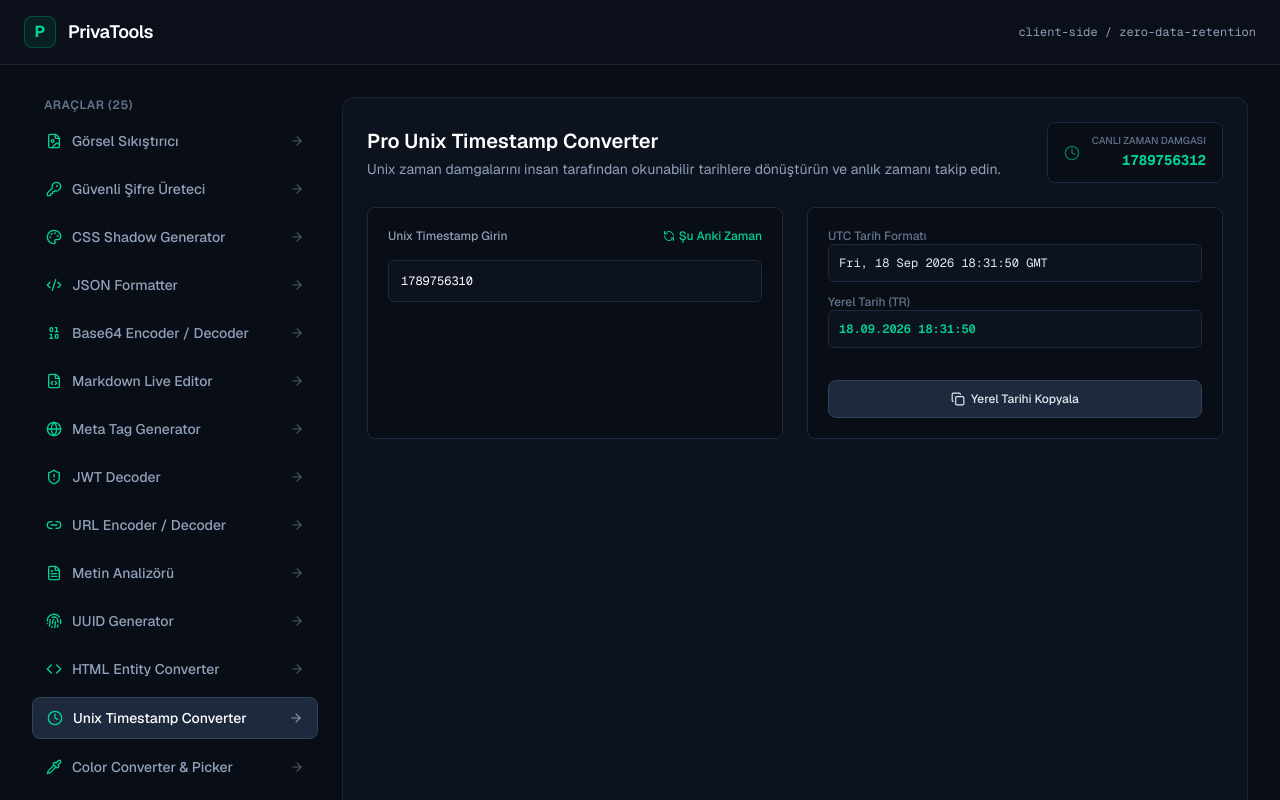
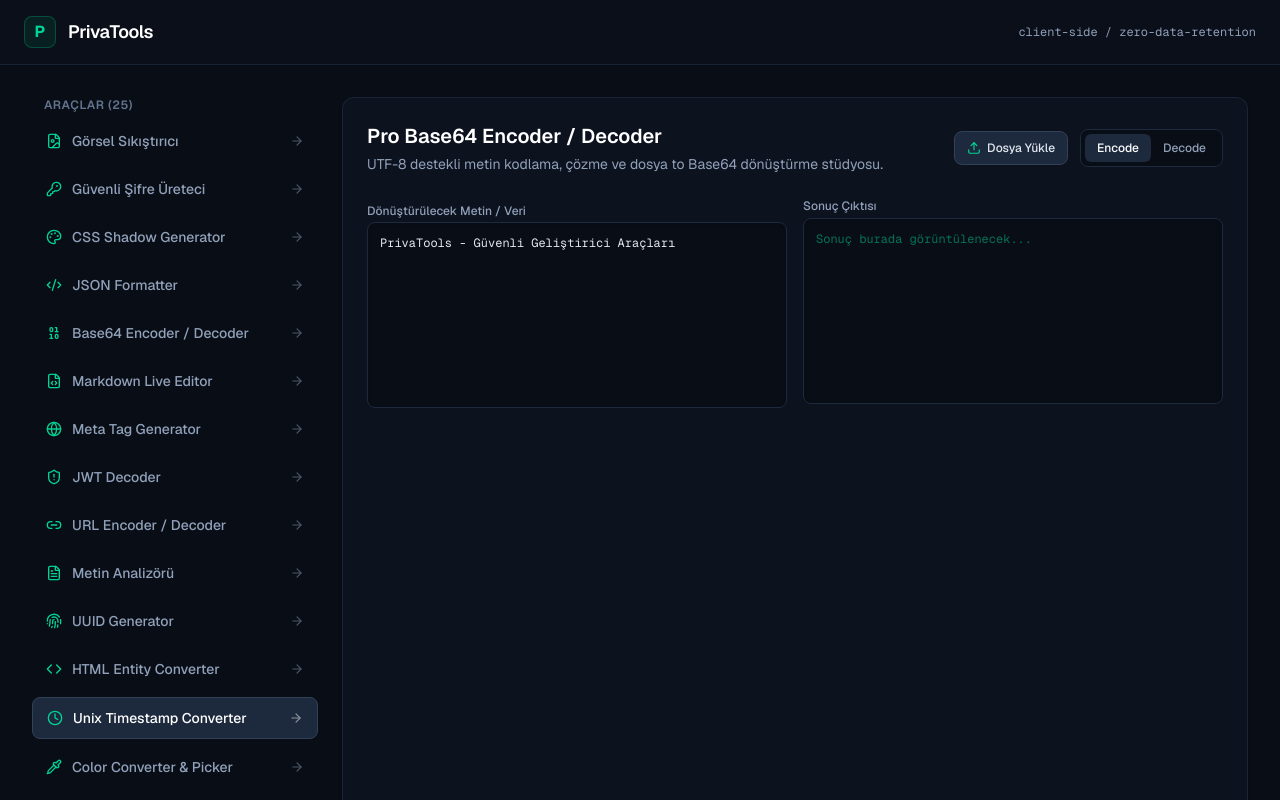
Before and after one commit to MuhammedEdev/privatools, a Next.js app: page / in a window 1280 px wide. Both pictures are taken after a click on the button "Unix Timestamp Converter". Shown: the top 800 px of the page. Built offline with nearby package versions, Linux system fonts and the light colour scheme.

Commit message:
feat: upgrade UrlEncoderDecoder component with encode/decode mode switches and clean layout

```diff
--- a/src/components/tools/UnixTimestampConverter.tsx
+++ b/src/components/tools/UnixTimestampConverter.tsx
@@ -1,43 +1,65 @@
 "use client";
 
-import { useState, useEffect } from "react";
-import { Clock, Copy, Check, RefreshCcw } from "lucide-react";
+import { useState, ChangeEvent } from "react";
+import { Copy, Check, Upload, Download, FileText, AlertCircle } from "lucide-react";
 
-export default function UnixTimestampConverter() {
-  const [currentTimestamp, setCurrentTimestamp] = useState<number>(Math.floor(Date.now() / 1000));
-  const [inputTimestamp, setInputTimestamp] = useState<string>(Math.floor(Date.now() / 1000).toString());
+export default function Base64Converter() {
+  const [input, setInput] = useState<string>("PrivaTools - Güvenli Geliştirici Araçları");
+  const [output, setOutput] = useState<string>("");
+  const [mode, setMode] = useState<"encode" | "decode">("encode");
+  const [error, setError] = useState<string | null>(null);
   const [copied, setCopied] = useState<boolean>(false);
 
-  // Canlı saat sayacı
-  useEffect(() => {
-    const timer = setInterval(() => {
-      setCurrentTimestamp(Math.floor(Date.now() / 1000));
-    }, 1000);
-    return () => clearInterval(timer);
-  }, []);
+  // Türkçe karakter destekli güvenli UTF-8 Base64 Encode / Decode
+  const handleProcess = (text: string, currentMode: "encode" | "decode") => {
+    setInput(text);
+    setError(null);
+    if (!text.trim()) {
+      setOutput("");
+      return;
+    }
 
-  const parseDate = (tsStr: string) => {
-    const num = parseInt(tsStr);
-    if (isNaN(num)) return { utc: "Geçersiz Timestamp", local: "Geçersiz Timestamp" };
-    // Milisaniye mi saniye mi kontrolü (10 haneden büyükse milisaniyedir)
-    const date = new Date(num > 1e11 ? num : num * 1000);
-    if (isNaN(date.getTime())) return { utc: "Geçersiz Tarih", local: "Geçersiz Tarih" };
-
-    return {
-      utc: date.toUTCString(),
-      local: date.toLocaleString("tr-TR"),
-    };
+    try {
+      if (currentMode === "encode") {
+        const utf8Encoder = new TextEncoder();
+        const utf8Bytes = utf8Encoder.encode(text);
+        let binaryString = "";
+        for (let i = 0; i < utf8Bytes.length; i++) {
+          binaryString += String.fromCharCode(utf8Bytes[i]);
+        }
+        setOutput(btoa(binaryString));
+      } else {
+        const binaryString = atob(text);
+        const bytes = new Uint8Array(binaryString.length);
+        for (let i = 0; i < binaryString.length; i++) {
+          bytes[i] = binaryString.charCodeAt(i);
+        }
+        const utf8Decoder = new TextDecoder();
+        setOutput(utf8Decoder.decode(bytes));
+      }
+    } catch (err) {
+      setError("Geçersiz format! (Malformed Base64 veya desteklenmeyen karakter)");
+      setOutput("");
+    }
   };
 
-  const result = parseDate(inputTimestamp);
-
-  const setToNow = () => {
-    const now = Math.floor(Date.now() / 1000).toString();
-    setInputTimestamp(now);
+  // Dosyayı Base64'e çevirme
+  const handleFileUpload = (e: ChangeEvent<HTMLInputElement>) => {
+    const file = e.target.files?.[0];
+    if (!file) return;
+    const reader = new FileReader();
+    reader.onload = () => {
+      const result = reader.result as string;
+      setInput(result);
+      setOutput(result);
+      setMode("encode");
+    };
+    reader.readAsDataURL(file);
   };
 
-  const copyToClipboard = (text: string) => {
-    navigator.clipboard.writeText(text);
+  const copyToClipboard = () => {
+    if (!output) return;
+    navigator.clipboard.writeText(output);
     setCopied(true);
     setTimeout(() => setCopied(false), 2000);
   };
@@ -46,64 +68,77 @@ export default function UnixTimestampConverter() {
     <div className="space-y-6">
       <div className="flex flex-col sm:flex-row sm:items-center justify-between gap-4">
         <div>
-          <h1 className="text-xl font-semibold text-white">Pro Unix Timestamp Converter</h1>
+          <h1 className="text-xl font-semibold text-white">Pro Base64 Encoder / Decoder</h1>
           <p className="text-sm text-slate-400 mt-1">
-            Unix zaman damgalarını insan tarafından okunabilir tarihlere dönüştürün ve anlık zamanı takip edin.
+            UTF-8 destekli metin kodlama, çözme ve dosya to Base64 dönüştürme stüdyosu.
           </p>
         </div>
-        <div className="bg-[#090D16] border border-slate-800 rounded-lg px-4 py-2.5 flex items-center gap-3">
-          <Clock className="w-4 h-4 text-emerald-400 animate-pulse" />
-          <div className="text-right">
-            <span className="text-[10px] text-slate-500 block uppercase font-medium">Canlı Zaman Damgası</span>
-            <span className="font-mono text-sm text-emerald-400 font-bold">{currentTimestamp}</span>
+
+        <div className="flex items-center gap-3">
+          <label className="bg-slate-800 hover:bg-slate-700 text-slate-200 text-xs font-medium py-2 px-3 rounded-lg transition cursor-pointer flex items-center gap-1.5 border border-slate-700">
+            <Upload className="w-3.5 h-3.5 text-emerald-400" />
+            <span>Dosya Yükle</span>
+            <input type="file" onChange={handleFileUpload} className="hidden" />
+          </label>
+
+          <div className="flex bg-[#090D16] border border-slate-800 rounded-lg p-1 text-xs">
+            <button
+              onClick={() => { setMode("encode"); handleProcess(input, "encode"); }}
+              className={`px-3 py-1.5 rounded-md font-medium transition ${mode === "encode" ? "bg-slate-800 text-white" : "text-slate-400 hover:text-white"}`}
+            >
+              Encode
+            </button>
+            <button
+              onClick={() => { setMode("decode"); handleProcess(input, "decode"); }}
+              className={`px-3 py-1.5 rounded-md font-medium transition ${mode === "decode" ? "bg-slate-800 text-white" : "text-slate-400 hover:text-white"}`}
+            >
+              Decode
+            </button>
           </div>
         </div>
       </div>
 
-      <div className="grid grid-cols-1 lg:grid-cols-2 gap-6">
-        <div className="bg-[#090D16] border border-slate-800 rounded-lg p-5 space-y-4 text-xs">
-          <div className="flex justify-between items-center">
-            <label className="text-slate-400 font-medium">Unix Timestamp Girin</label>
-            <button
-              onClick={setToNow}
-              className="text-emerald-400 hover:underline flex items-center gap-1 font-medium"
-            >
-              <RefreshCcw className="w-3 h-3" /> Şu Anki Zaman
-            </button>
-          </div>
-          <input
-            type="text"
-            value={inputTimestamp}
-            onChange={(e) => setInputTimestamp(e.target.value)}
-            placeholder="Örn: 1774000000"
-            className="w-full bg-[#0D121F] border border-slate-800 rounded-md p-3 text-white font-mono focus:outline-none focus:border-slate-700 shadow-inner"
+      {error && (
+        <div className="bg-rose-500/10 border border-rose-500/30 rounded-lg p-3 text-rose-400 text-xs flex items-center gap-2">
+          <AlertCircle className="w-4 h-4 shrink-0" />
+          <span>{error}</span>
+        </div>
+      )}
+
+      <div className="grid grid-cols-1 md:grid-cols-2 gap-4">
+        <div className="space-y-2">
+          <label className="text-xs font-medium text-slate-400">
+            {mode === "encode" ? "Dönüştürülecek Metin / Veri" : "Base64 Metni"}
+          </label>
+          <textarea
+            rows={10}
+            value={input}
+            onChange={(e) => handleProcess(e.target.value, mode)}
+            placeholder="Veriyi buraya girin..."
+            className="w-full bg-[#090D16] border border-slate-800 rounded-lg p-3 text-xs font-mono text-slate-200 focus:outline-none focus:border-slate-700 resize-none shadow-inner"
           />
         </div>
 
-        <div className="bg-[#090D16] border border-slate-800 rounded-lg p-5 space-y-4 text-xs flex flex-col justify-between">
-          <div className="space-y-3">
-            <div className="space-y-1">
-              <span className="text-slate-500 font-medium">UTC Tarih Formatı</span>
-              <div className="bg-[#0D121F] border border-slate-800 rounded-md p-2.5 font-mono text-slate-200 select-all">
-                {result.utc}
-              </div>
-            </div>
-
-            <div className="space-y-1">
-              <span className="text-slate-500 font-medium">Yerel Tarih (TR)</span>
-              <div className="bg-[#0D121F] border border-slate-800 rounded-md p-2.5 font-mono text-emerald-400 font-semibold select-all">
-                {result.local}
-              </div>
-            </div>
+        <div className="space-y-2">
+          <div className="flex justify-between items-center mb-1">
+            <label className="text-xs font-medium text-slate-400">Sonuç Çıktısı</label>
+            {output && (
+              <button
+                onClick={copyToClipboard}
+                className="text-xs text-emerald-400 hover:underline flex items-center gap-1 font-medium"
+              >
+                {copied ? <Check className="w-3 h-3" /> : <Copy className="w-3 h-3" />}
+                {copied ? "Kopyalandı" : "Kopyala"}
+              </button>
+            )}
           </div>
-
-          <button
-            onClick={() => copyToClipboard(result.local)}
-            className="w-full bg-slate-800 hover:bg-slate-700 text-slate-200 font-medium py-2.5 rounded-lg transition border border-slate-700 flex items-center justify-center gap-1.5 mt-4"
-          >
-            {copied ? <Check className="w-3.5 h-3.5 text-emerald-400" /> : <Copy className="w-3.5 h-3.5" />}
-            {copied ? "Tarih Kopyalandı" : "Yerel Tarihi Kopyala"}
-          </button>
+          <textarea
+            rows={10}
+            readOnly
+            value={output}
+            placeholder="Sonuç burada görüntülenecek..."
+            className="w-full bg-[#090D16] border border-slate-800 rounded-lg p-3 text-xs font-mono text-emerald-400 focus:outline-none resize-none shadow-inner select-all"
+          />
         </div>
       </div>
     </div>
--- a/src/components/tools/UrlEncoderDecoder.tsx
+++ b/src/components/tools/UrlEncoderDecoder.tsx
@@ -1,19 +1,16 @@
 "use client";
 
-import React, { useState } from "react";
-import { Copy, Check, Link2, AlertCircle, SlidersHorizontal } from "lucide-react";
+import { useState } from "react";
+import { Copy, Check, Link, Globe, Trash2 } from "lucide-react";
 
 export default function UrlEncoderDecoder() {
-  const [input, setInput] = useState("");
-  const [output, setOutput] = useState("");
+  const [input, setInput] = useState<string>("https://privatools.app/search?q=geliştirici araçları&lang=tr");
+  const [output, setOutput] = useState<string>("");
   const [mode, setMode] = useState<"encode" | "decode">("encode");
-  const [error, setError] = useState<string | null>(null);
-  const [copied, setCopied] = useState(false);
+  const [copied, setCopied] = useState<boolean>(false);
 
   const handleProcess = (text: string, currentMode: "encode" | "decode") => {
     setInput(text);
-    setError(null);
-
     if (!text.trim()) {
       setOutput("");
       return;
@@ -25,19 +22,14 @@ export default function UrlEncoderDecoder() {
       } else {
         setOutput(decodeURIComponent(text));
       }
-    } catch (err) {
-      setError("Geçersiz URL kodlaması (Malformed URL encoding)!");
-      setOutput("");
+    } catch (e) {
+      setOutput("Geçersiz URL kodlaması!");
     }
   };
 
-  const toggleMode = (newMode: "encode" | "decode") => {
-    if (newMode === mode) return;
-    setMode(newMode);
-    const temp = input;
-    setInput(output);
-    setOutput(temp);
-    setError(null);
+  const clearAll = () => {
+    setInput("");
+    setOutput("");
   };
 
   const copyToClipboard = () => {
@@ -47,70 +39,59 @@ export default function UrlEncoderDecoder() {
     setTimeout(() => setCopied(false), 2000);
   };
 
-  // URL içindeki query parametrelerini ayrıştırma (Ekstra Profesyonel Özellik)
-  const getQueryParams = () => {
-    try {
-      const targetUrl = mode === "decode" ? input : output;
-      if (!targetUrl.includes("?")) return null;
-      const queryString = targetUrl.split("?")[1];
-      const params = new URLSearchParams(queryString);
-      const entries = Array.from(params.entries());
-      return entries.length > 0 ? entries : null;
-    } catch {
-      return null;
-    }
-  };
-
-  const queryParams = getQueryParams();
-
   return (
     <div className="space-y-6">
-      <div className="flex flex-col sm:flex-row items-center justify-between gap-4">
+      <div className="flex flex-col sm:flex-row sm:items-center justify-between gap-4">
         <div>
-          <h1 className="text-xl font-semibold text-white">URL Encoder / Decoder</h1>
+          <h1 className="text-xl font-semibold text-white">Pro URL Encoder / Decoder</h1>
           <p className="text-sm text-slate-400 mt-1">
-            URL parametrelerinizi ve metinlerinizi güvenle kodlayın, çözün ve analiz edin.
+            URL parametrelerini güvenli bir şekilde kodlayın veya çözün.
           </p>
         </div>
-        <div className="flex bg-[#090D16] p-1 rounded-lg border border-slate-800">
+
+        <div className="flex items-center gap-2">
           <button
-            onClick={() => toggleMode("encode")}
-            className={`px-4 py-1.5 rounded-md text-xs font-medium transition-colors ${
-              mode === "encode" ? "bg-slate-800 text-white border border-slate-700" : "text-slate-400 hover:text-white"
-            }`}
+            onClick={clearAll}
+            className="bg-slate-800 hover:bg-rose-500/20 text-slate-400 hover:text-rose-400 text-xs font-medium py-2 px-3 rounded-lg transition flex items-center gap-1.5 border border-slate-700"
           >
-            Encode
+            <Trash2 className="w-3.5 h-3.5" />
+            <span>Temizle</span>
           </button>
-          <button
-            onClick={() => toggleMode("decode")}
-            className={`px-4 py-1.5 rounded-md text-xs font-medium transition-colors ${
-              mode === "decode" ? "bg-slate-800 text-white border border-slate-700" : "text-slate-400 hover:text-white"
-            }`}
-          >
-            Decode
-          </button>
+
+          <div className="flex bg-[#090D16] border border-slate-800 rounded-lg p-1 text-xs">
+            <button
+              onClick={() => { setMode("encode"); handleProcess(input, "encode"); }}
+              className={`px-3 py-1.5 rounded-md font-medium transition ${mode === "encode" ? "bg-slate-800 text-white" : "text-slate-400 hover:text-white"}`}
+            >
+              Encode
+            </button>
+            <button
+              onClick={() => { setMode("decode"); handleProcess(input, "decode"); }}
+              className={`px-3 py-1.5 rounded-md font-medium transition ${mode === "decode" ? "bg-slate-800 text-white" : "text-slate-400 hover:text-white"}`}
+            >
+              Decode
+            </button>
+          </div>
         </div>
       </div>
 
       <div className="grid grid-cols-1 md:grid-cols-2 gap-4">
         <div className="space-y-2">
           <label className="text-xs font-medium text-slate-400">
-            {mode === "encode" ? "Normal Metin / URL" : "Encoded URL"}
+            {mode === "encode" ? "Kodlanacak Metin / URL" : "Çözülecek URL"}
           </label>
           <textarea
-            rows={8}
+            rows={10}
             value={input}
             onChange={(e) => handleProcess(e.target.value, mode)}
-            className="w-full bg-[#090D16] border border-slate-800 rounded-lg p-3 text-xs font-mono text-slate-200 focus:outline-none focus:border-slate-700 resize-none shadow-inner"
-            placeholder={mode === "encode" ? "Dönüştürülecek metni yazın..." : "Çözülecek URL kodunu yapıştırın..."}
+            placeholder="Veriyi buraya girin..."
+            className="w-full bg-[#090D16] border border-slate-800 rounded-lg p-3 text-xs font-mono text-slate-200 focus:outline-none focus:border-slate-700 resize-none shadow-inner leading-relaxed"
           />
         </div>
 
         <div className="space-y-2">
           <div className="flex justify-between items-center mb-1">
-            <label className="text-xs font-medium text-slate-400">
-              {mode === "encode" ? "URL Encoded Çıktısı" : "Çözülmüş Metin"}
-            </label>
+            <label className="text-xs font-medium text-slate-400">Sonuç Çıktısı</label>
             {output && (
               <button
                 onClick={copyToClipboard}
@@ -122,39 +103,14 @@ export default function UrlEncoderDecoder() {
             )}
           </div>
           <textarea
-            rows={8}
+            rows={10}
             readOnly
-            value={output}
-            className="w-full bg-[#090D16] border border-slate-800 rounded-lg p-3 text-xs font-mono text-emerald-400 focus:outline-none resize-none shadow-inner select-all"
-            placeholder="Sonuç burada görünecek..."
+            value={output || (input ? encodeURIComponent(input) : "")}
+            placeholder="Sonuç burada görüntülenecek..."
+            className="w-full bg-[#090D16] border border-slate-800 rounded-lg p-3 text-xs font-mono text-emerald-400 focus:outline-none resize-none shadow-inner select-all leading-relaxed"
           />
         </div>
       </div>
-
-      {error && (
-        <div className="p-3 bg-rose-500/10 border border-rose-500/30 rounded-lg text-rose-400 text-xs font-mono flex items-center gap-2">
-          <AlertCircle className="w-4 h-4 shrink-0" />
-          <span>{error}</span>
-        </div>
-      )}
-
-      {/* Query Parametreleri Analiz Tablosu */}
-      {queryParams && (
-        <div className="bg-[#090D16] border border-slate-800 rounded-lg p-4 space-y-3">
-          <div className="flex items-center gap-2 text-xs font-semibold text-slate-300">
-            <SlidersHorizontal className="w-4 h-4 text-emerald-400" />
-            <span>URL Parametreleri (Query Parameters) Analizi</span>
-          </div>
-          <div className="grid grid-cols-1 sm:grid-cols-2 gap-2 max-h-40 overflow-y-auto">
-            {queryParams.map(([key, val], idx) => (
-              <div key={idx} className="bg-[#0D121F] border border-slate-800/80 rounded p-2 text-xs font-mono flex justify-between gap-2">
-                <span className="text-emerald-400 font-semibold">{key}:</span>
-                <span className="text-slate-300 truncate">{val}</span>
-              </div>
-            ))}
-          </div>
-        </div>
-      )}
     </div>
   );
 }
```
